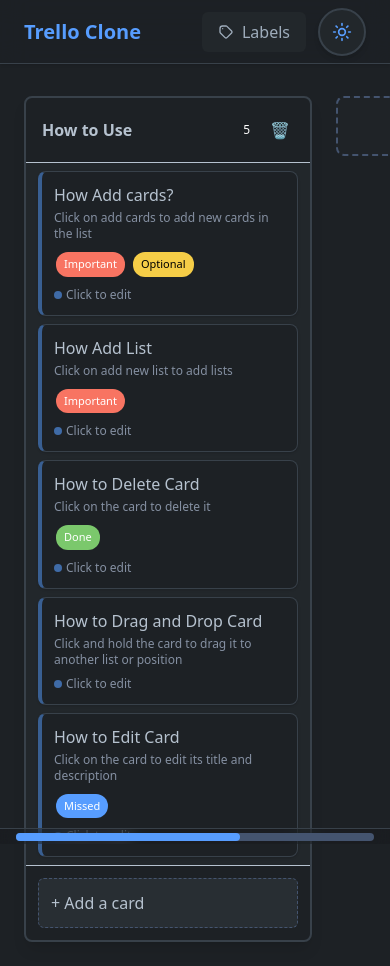
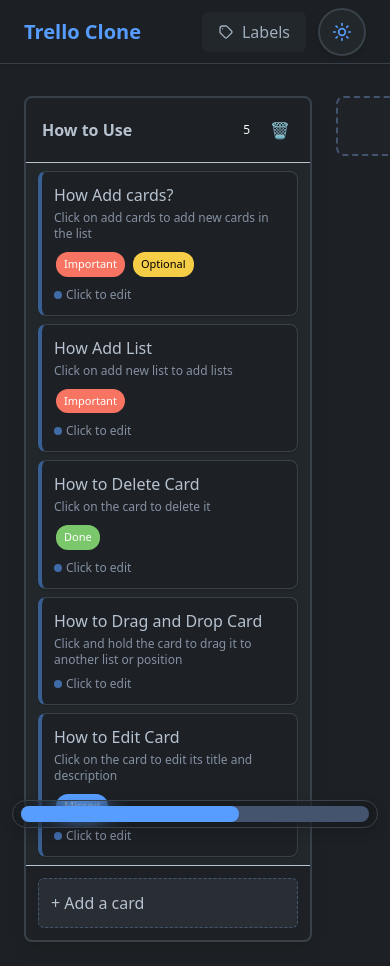
Before and after one commit to Ayush-Tak/taskflow-pro, a React (Vite) app: page / in a window 390 px wide. Built offline with nearby package versions, Linux system fonts and the light colour scheme.

Commit message:
mobile: improve floating scrollbar with better positioning, size, and cursor states

```diff
--- a/src/components/FloatingScrollbar.jsx
+++ b/src/components/FloatingScrollbar.jsx
@@ -26,7 +26,7 @@ const FloatingScrollbar = ({ targetElementRef }) => {
       setShowScrollbar(true);
 
       // Calculate thumb size and position
-      const thumbWidth = Math.max((clientWidth / scrollWidth) * 100, 10);
+      const thumbWidth = Math.max((clientWidth / scrollWidth) * 100, 15); // Increased minimum for touch
       const maxLeft = 100 - thumbWidth;
       const thumbLeft = (scrollLeft / (scrollWidth - clientWidth)) * maxLeft;
 
@@ -55,6 +55,7 @@ const FloatingScrollbar = ({ targetElementRef }) => {
     const startScrollLeft = targetElementRef.current.scrollLeft;
 
     setIsDragging(true);
+    document.body.classList.add('scrollbar-dragging');
 
     const handleMouseMove = (e) => {
       if (!targetElementRef?.current || !trackRef.current) return;
@@ -71,6 +72,7 @@ const FloatingScrollbar = ({ targetElementRef }) => {
 
     const handleMouseUp = () => {
       setIsDragging(false);
+      document.body.classList.remove('scrollbar-dragging');
       document.removeEventListener('mousemove', handleMouseMove);
       document.removeEventListener('mouseup', handleMouseUp);
       document.removeEventListener('touchmove', handleMouseMove);
@@ -109,6 +111,7 @@ const FloatingScrollbar = ({ targetElementRef }) => {
           style={{
             width: `${thumbData.width}%`,
             left: `${thumbData.left}%`,
+            cursor: isDragging ? 'grabbing' : 'grab',
           }}
           onMouseDown={handleMouseDown}
           onTouchStart={handleMouseDown}
--- a/src/index.css
+++ b/src/index.css
@@ -173,39 +173,45 @@
     display: none; /* Hide default webkit scrollbar */
   }
 
-  /* Floating horizontal scrollbar - always visible at screen bottom */
+  /* Floating horizontal scrollbar - elevated and easier to use */
   .floating-scrollbar {
     position: fixed;
-    bottom: 0;
-    left: 0;
-    right: 0;
-    height: 16px;
-    background: rgba(0, 0, 0, 0.1);
-    backdrop-filter: blur(8px);
-    border-top: 1px solid var(--color-border);
+    bottom: 16px; /* Move up from screen edge */
+    left: 12px;
+    right: 12px;
+    height: 28px; /* Larger for better touch target */
+    background: rgba(0, 0, 0, 0.15);
+    backdrop-filter: blur(12px);
+    -webkit-backdrop-filter: blur(12px);
+    border: 1px solid var(--color-border);
+    border-radius: 14px; /* More rounded for modern look */
     z-index: 1000;
     display: flex;
     align-items: center;
-    padding: 0 1rem;
+    padding: 4px 8px;
+    box-shadow: 0 4px 12px rgba(0, 0, 0, 0.15);
   }
 
   .floating-scrollbar-track {
     width: 100%;
-    height: 8px;
+    height: 16px; /* Larger track for easier interaction */
     background: var(--color-muted);
-    border-radius: 4px;
+    border-radius: 8px;
     position: relative;
     cursor: pointer;
   }
 
   .floating-scrollbar-thumb {
-    height: 8px;
+    height: 16px; /* Match track height for full coverage */
     background: var(--color-primary);
-    border-radius: 4px;
+    border-radius: 8px;
     position: absolute;
     top: 0;
-    transition: background-color 0.2s ease;
+    transition: background-color 0.2s ease, transform 0.1s ease;
     cursor: grab;
+    min-width: 24px; /* Ensure minimum size for touch */
+    user-select: none; /* Prevent text selection during drag */
+    -webkit-user-select: none;
   }
 
   .floating-scrollbar-thumb:hover {
@@ -213,9 +219,20 @@
     opacity: 0.8;
   }
 
-  .floating-scrollbar-thumb:active {
-    cursor: grabbing;
+  .floating-scrollbar-thumb:active,
+  .floating-scrollbar-thumb.dragging {
+    cursor: grabbing !important;
     background: var(--color-primary);
     opacity: 0.9;
+    transform: scale(1.05); /* Slight scale feedback on touch */
+  }
+
+  /* Ensure grabbing cursor during drag for the whole page */
+  body.scrollbar-dragging {
+    cursor: grabbing !important;
+  }
+
+  body.scrollbar-dragging * {
+    cursor: grabbing !important;
   }
 }
```
